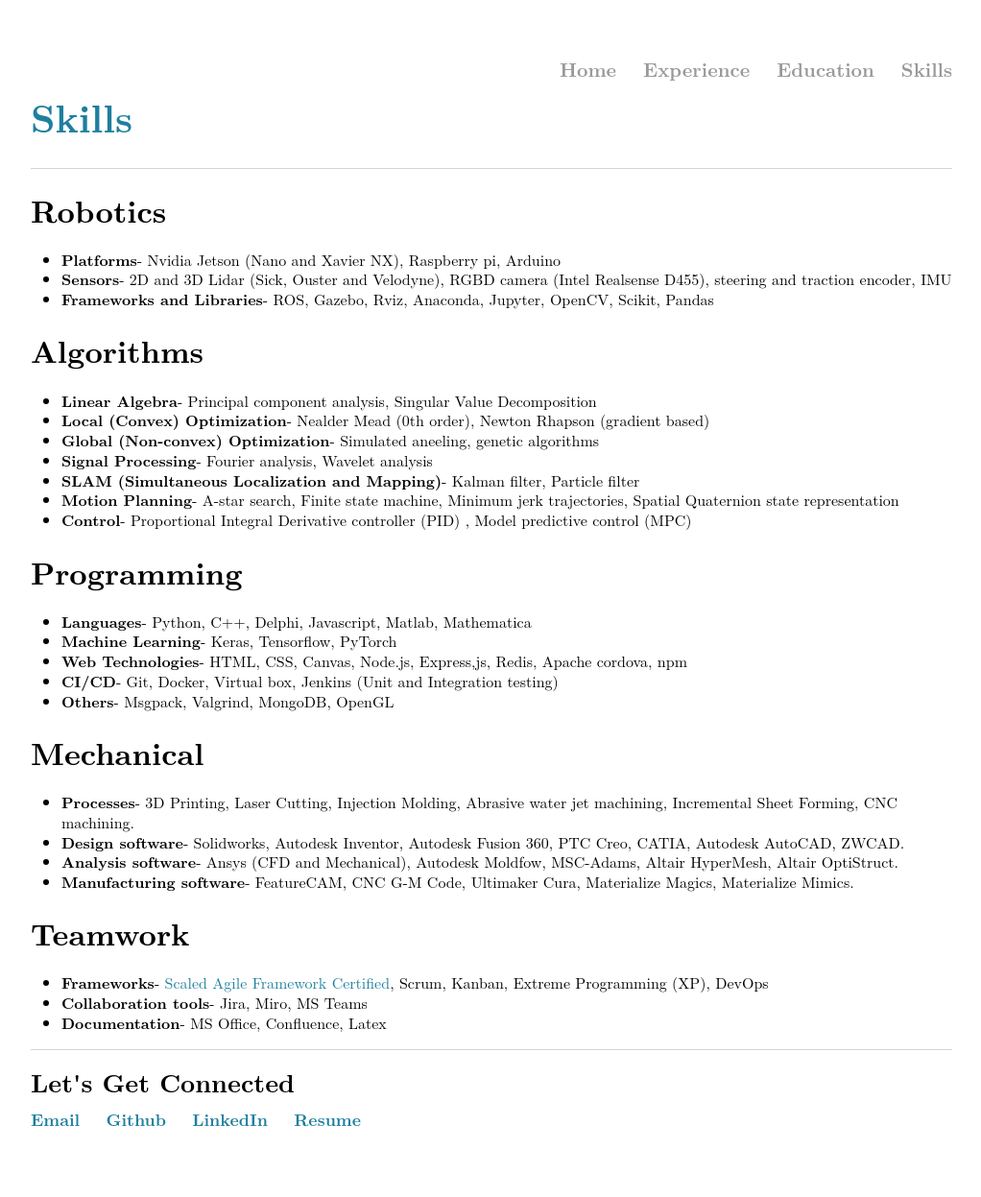
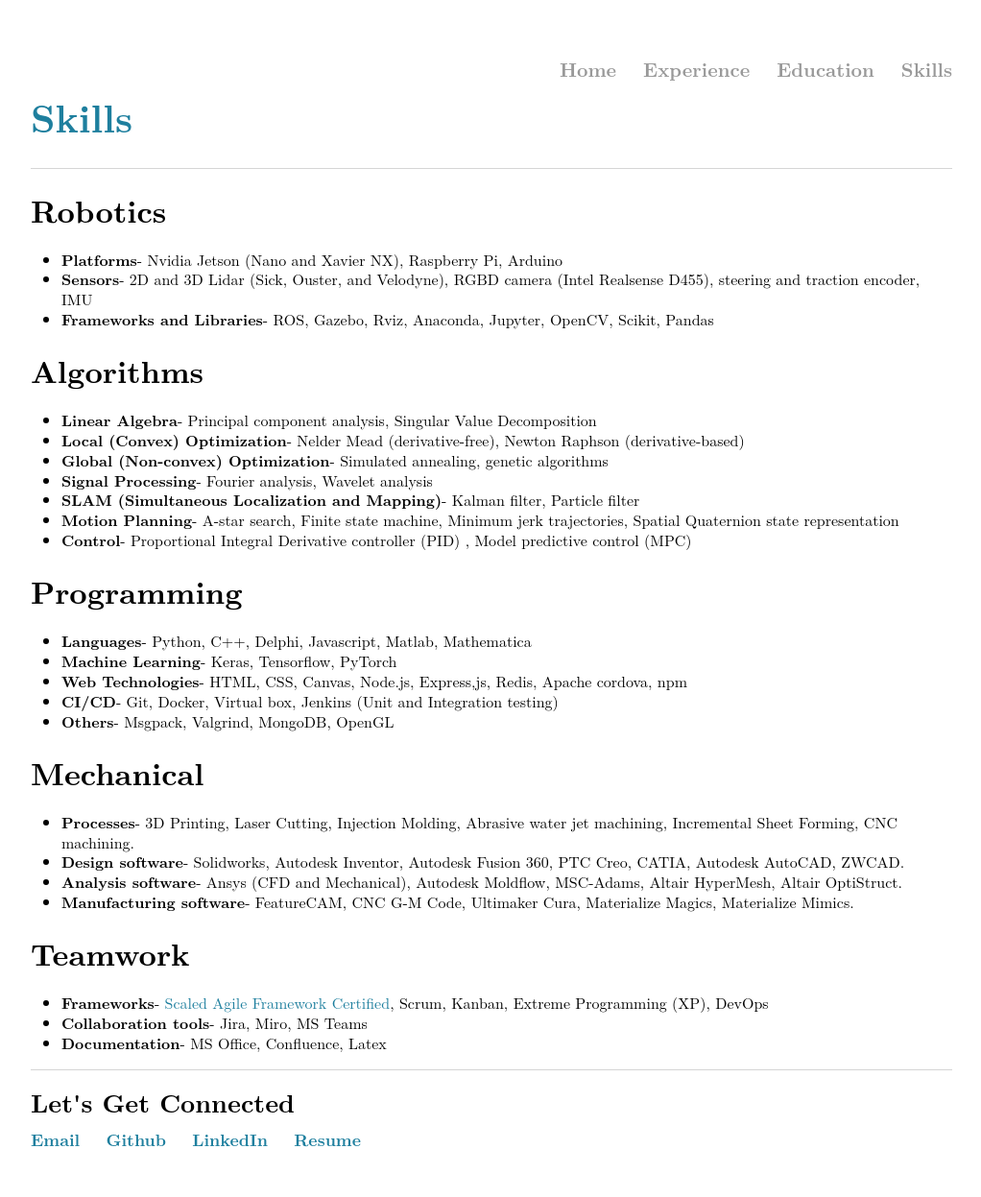
Before and after one commit to ssharma1991/ssharma1991.github.io, a Jekyll site: the page built from skills/index.md, in a window 1280 px wide. Shown: the whole page at 96% size, without its empty margins (128-1150 px from the left). Built offline with Jekyll 4.4.1, drawn with Linux system fonts in a browser that asks for light colours; before the commit the page ends 1226 px from its top, so only the background shows below that.

```diff
--- a/skills/index.md
+++ b/skills/index.md
@@ -6,15 +6,15 @@ heading: Skills
 
 
 # Robotics
-- **Platforms**- Nvidia Jetson (Nano and Xavier NX), Raspberry pi, Arduino
-- **Sensors**- 2D and 3D Lidar (Sick, Ouster and Velodyne), RGBD camera (Intel Realsense D455), steering and traction encoder, IMU
+- **Platforms**- Nvidia Jetson (Nano and Xavier NX), Raspberry Pi, Arduino
+- **Sensors**- 2D and 3D Lidar (Sick, Ouster, and Velodyne), RGBD camera (Intel Realsense D455), steering and traction encoder, IMU
 - **Frameworks and Libraries**- ROS, Gazebo, Rviz, Anaconda, Jupyter, OpenCV, Scikit, Pandas
 
 
 # Algorithms
 - **Linear Algebra**- Principal component analysis, Singular Value Decomposition
-- **Local (Convex) Optimization**- Nealder Mead (0th order), Newton Rhapson (gradient based)
-- **Global (Non-convex) Optimization**- Simulated aneeling, genetic algorithms
+- **Local (Convex) Optimization**- Nelder Mead (derivative-free), Newton Raphson (derivative-based)
+- **Global (Non-convex) Optimization**- Simulated annealing, genetic algorithms
 - **Signal Processing**- Fourier analysis, Wavelet analysis
 - **SLAM (Simultaneous Localization and Mapping)**- Kalman filter, Particle filter
 - **Motion Planning**- A-star search, Finite state machine, Minimum jerk trajectories, Spatial Quaternion state representation
@@ -34,7 +34,7 @@ heading: Skills
 # Mechanical
 - **Processes**- 3D Printing, Laser Cutting, Injection Molding, Abrasive water jet machining, Incremental Sheet Forming, CNC machining.
 - **Design software**- Solidworks, Autodesk Inventor, Autodesk Fusion 360, PTC Creo, CATIA, Autodesk AutoCAD, ZWCAD.
-- **Analysis software**- Ansys (CFD and Mechanical), Autodesk Moldfow, MSC-Adams, Altair HyperMesh, Altair OptiStruct.
+- **Analysis software**- Ansys (CFD and Mechanical), Autodesk Moldflow, MSC-Adams, Altair HyperMesh, Altair OptiStruct.
 - **Manufacturing software**- FeatureCAM, CNC G-M Code, Ultimaker Cura, Materialize Magics, Materialize Mimics.
 
 
```
Also changed, not shown: 1 other file.
